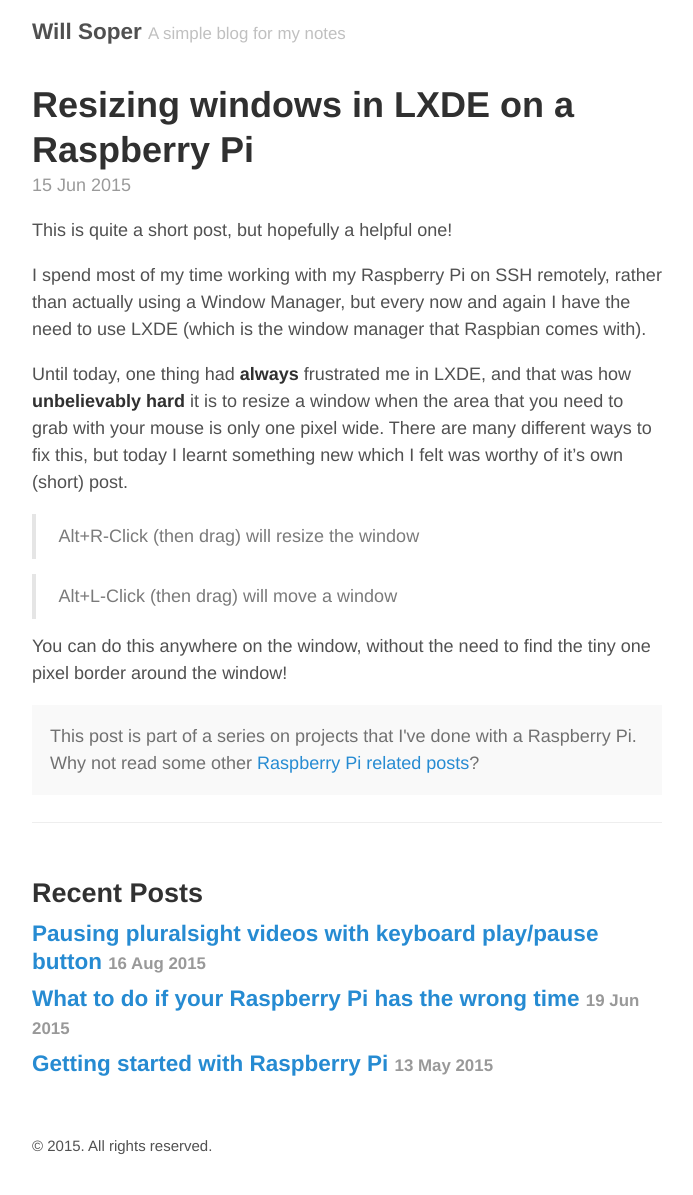
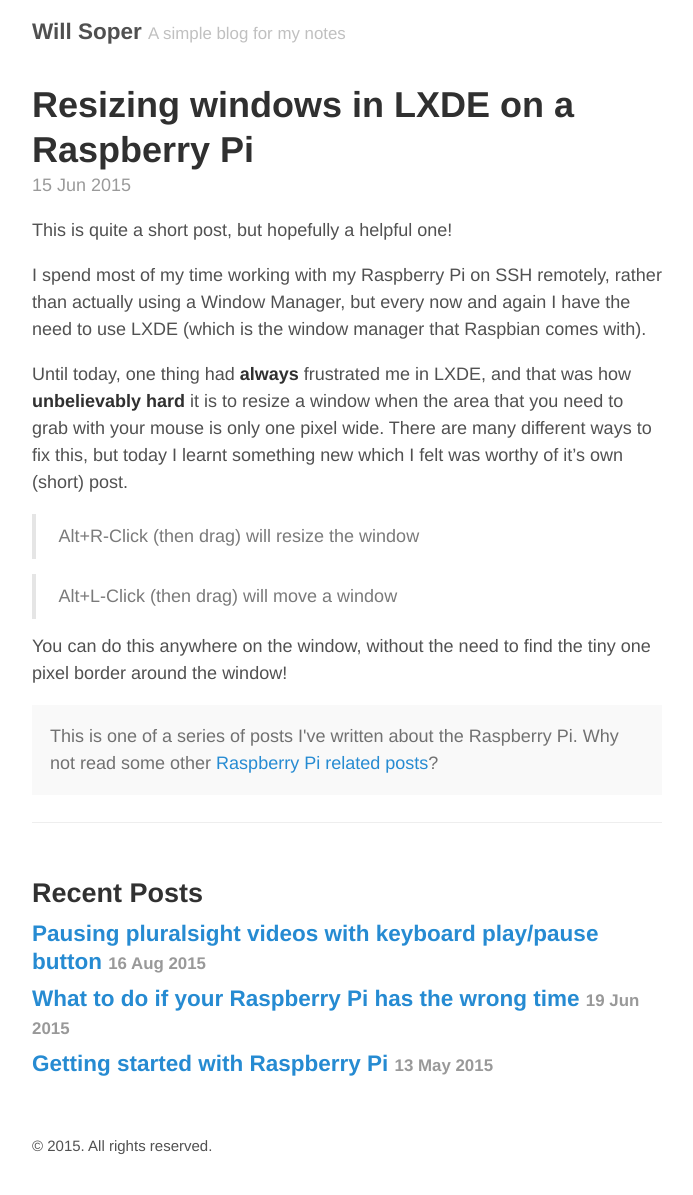
Before and after one commit to WillSoper/WillSoper.github.io, a Jekyll site: the page built from _posts/2015-06-15-resizing-windows-in-lxde-on-raspberry-pi.md, in a window 1280 px wide. Shown: the whole page, without its empty margins (293-986 px from the left). Built offline with Jekyll 4.4.1, drawn with Linux system fonts in a browser that asks for light colours.

Commit message:
Wording.

```diff
--- a/_layouts/post.html
+++ b/_layouts/post.html
@@ -8,7 +8,7 @@
   {{ content }}
 
 	{% if page.tags contains 'raspberrypi' %}
-	<p class="message">This post is part of a series on projects that I've done with a Raspberry Pi. Why not read some other <a href="{{ site.baseurl }}{{ '/adventures-with-a-raspberry-pi/' }}">Raspberry Pi related posts</a>?</p>
+	<p class="message">This is one of a series of posts I've written about the Raspberry Pi. Why not read some other <a href="{{ site.baseurl }}{{ '/adventures-with-a-raspberry-pi/' }}">Raspberry Pi related posts</a>?</p>
 	{% endif %}
 
 </article>
```
